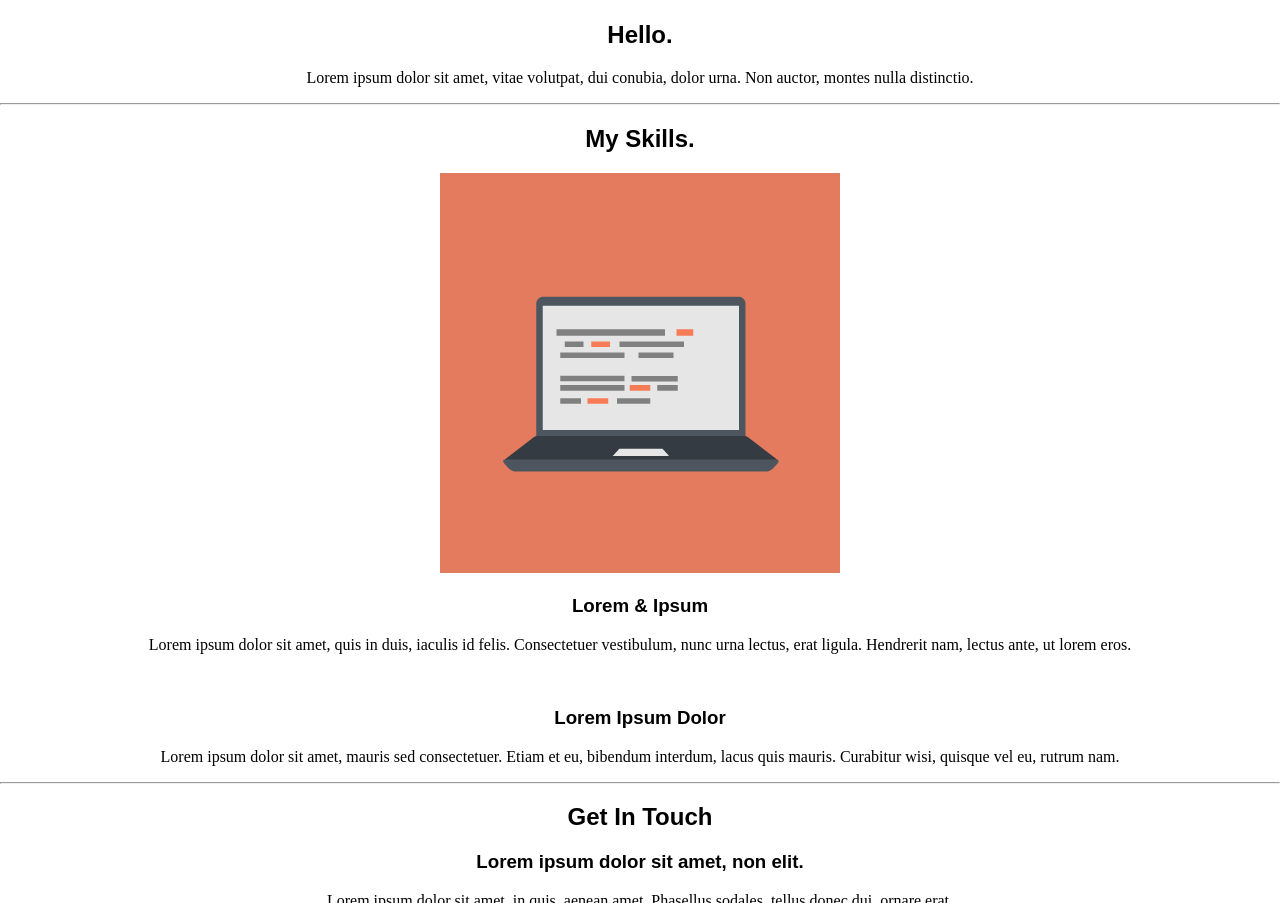
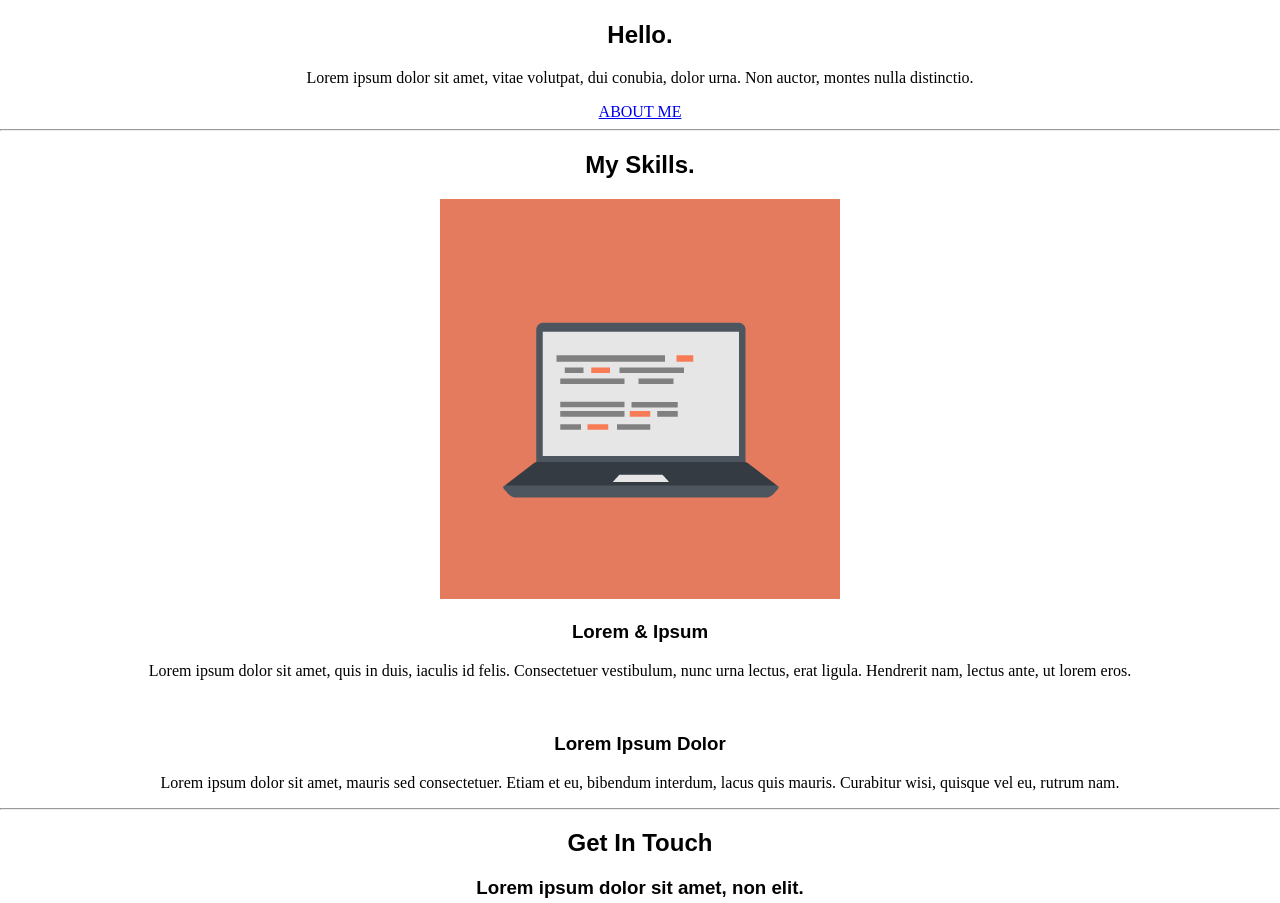
Before and after one commit to trgs38/mydepo, a plain HTML site: page index.html in a window 1280 px wide. Shown: the part 952-1855 px from the top of the page. Drawn offline with Linux system fonts and the light colour scheme.

Commit message:
Update index.html

```diff
--- a/index.html
+++ b/index.html
@@ -32,6 +32,7 @@
          <img src="https://0.academia-photos.com/105331/320694/4723121/s200__mer.tura.jpg" alt="my-photo">
          <h2>Hello.</h2>
          <p>Lorem ipsum dolor sit amet, vitae volutpat, dui conubia, dolor urna. Non auctor, montes nulla distinctio.</p>
+        <a class="btn" href="project.000592938/html1/index.html">ABOUT ME</a>
        </div>
        <hr>
        <div class="skills">
```
